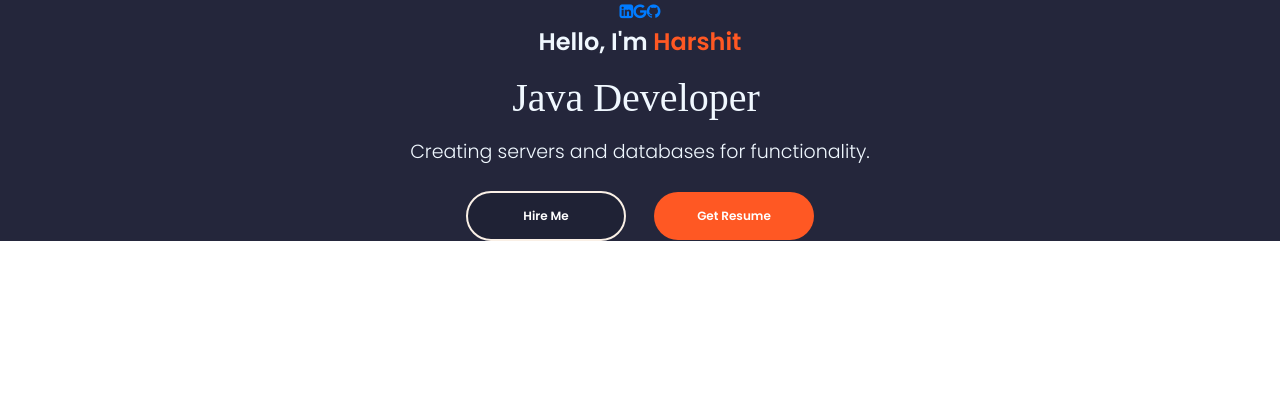
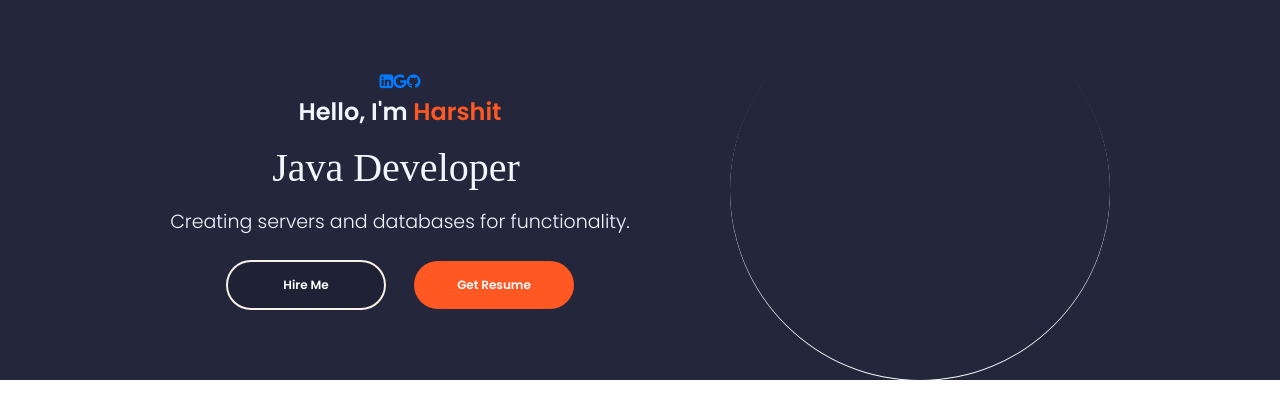
Before and after one commit to Harshit1047/Portfolio, a React (Create React App) app in the folder client/: page / in a window 1280 px wide. Shown: the top 418 px of the page. Built offline with nearby package versions, Linux system fonts and the light colour scheme; a web font is replaced by a local one.

Commit message:
style added

```diff
--- a/client/src/PortfolioContainer/Home/Profile.css
+++ b/client/src/PortfolioContainer/Home/Profile.css
@@ -44,3 +44,13 @@
     background-color: cornsilk;
     color: #111;
 }
+.profile-picture{
+    display: flex;
+    align-items: center;
+    justify-content: center;
+    box-shadow: 0 1px 0px var(--white);
+    border-radius: 50%;
+    height: 380px;
+    width: 380px;
+    margin: 0 0px 0 100px;
+}
```
